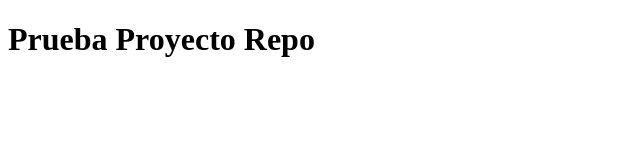
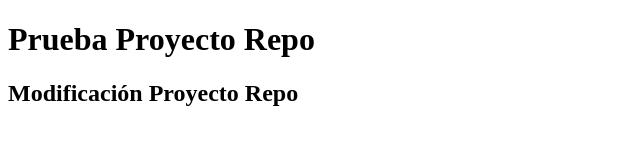
Before and after one commit to xjhruiz/proyecto-repo, a plain HTML site: page index.html in a window 1280 px wide. Shown: the whole page, without its empty margins (0-640 px from the left). Drawn offline with Linux system fonts and the light colour scheme.

Commit message:
modificación

```diff
--- a/index.html
+++ b/index.html
@@ -10,6 +10,7 @@
 
 <body>
     <h1>Prueba Proyecto Repo</h1>
+    <h2> Modificación Proyecto Repo </h2>
 </body>
 
 </html>
```
